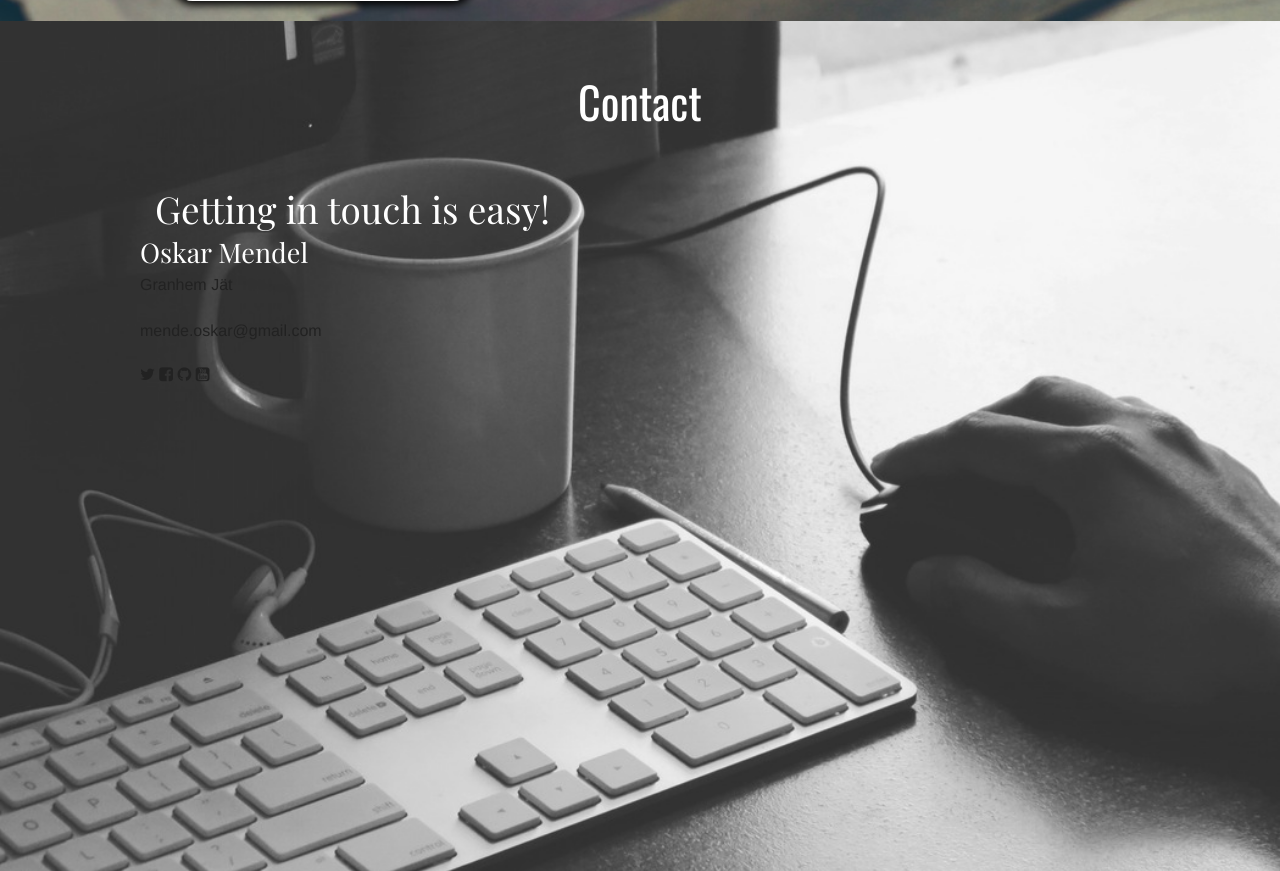
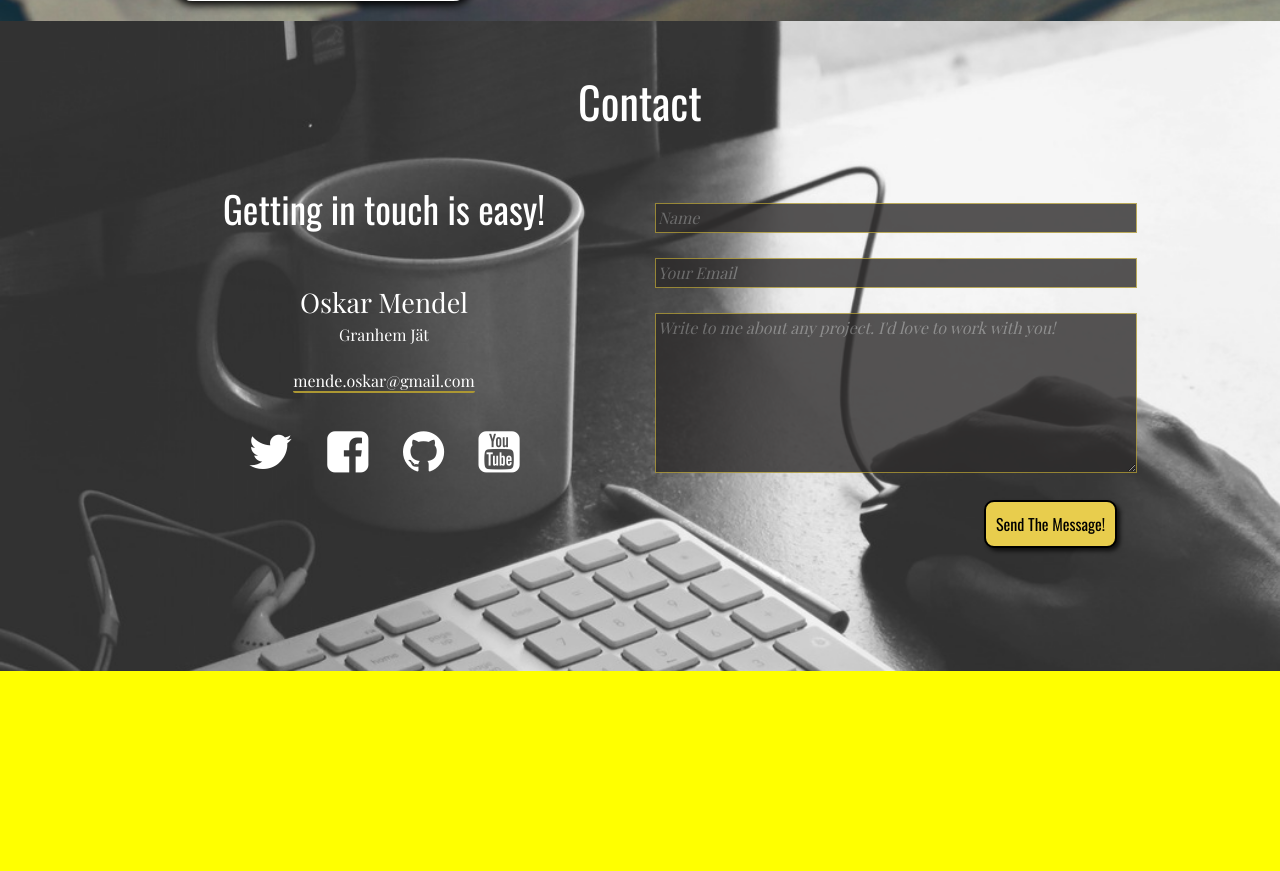
Before and after one commit to Rakso96/oskarmendel.me, a PHP site: page / in a window 1280 px wide. Shown: the part 2589-3460 px from the top of the page. After the commit the page ends 3260 px from the top, so only its background shows below. Run offline with PHP 8.4, Linux system fonts and the light colour scheme; some libraries are stand-ins or nearby versions; some web fonts are replaced.

Commit message:
Finished contact section

```diff
--- a/assets/css/scss/2-Sections/_contact.scss
+++ b/assets/css/scss/2-Sections/_contact.scss
@@ -1,6 +1,6 @@
 .contact{
   width: 100%;
-  height: 850px;
+  height: 650px;
   background-image: url("../img/browse.jpg");
   background-size: cover;
   background-position: top center;
@@ -19,3 +19,114 @@
   color: #FFF;
   padding-bottom: 50px;
 }
+
+.contact h2{
+  text-align: center;
+  font-family: $font-headline;
+  color: #FFF;
+  padding-bottom: 50px;
+}
+
+.contact h3{
+  text-align: center;
+  font-family: $font-stack;
+  color: #FFF;
+}
+
+.contact p{
+  text-align: center;
+  font-family: $font-stack;
+  color: #FFF;
+}
+
+.icon-container{
+  text-align: center;
+}
+
+.contact i{
+  display: inline-block;
+  text-align: center;
+  color: #FFF;
+  font-size: 300%;
+  padding: 15px;
+}
+
+.row u{
+  text-decoration: none;
+  border-bottom: 2px solid $color-theme;
+  border-radius: 2px;
+}
+
+form{
+  padding-top: 20px;
+  width: 100%;
+  margin: auto;
+}
+
+.input-name{
+  width: 100%;
+  height: 30px;
+  margin: 0;
+  border: 1px solid $color-theme;
+  background-color: #2D2B2B;
+  opacity: 0.8;
+  font-family: $font-stack;
+  font-style: italic;
+}
+
+.input-mail{
+  width: 100%;
+  height: 30px;
+  margin: 0;
+  border: 1px solid $color-theme;
+  background-color: #2D2B2B;
+  opacity: 0.8;
+  font-family: $font-stack;
+  font-style: italic;
+
+  }
+
+.form-space{
+  margin-top: 25px;
+}
+
+.input-text{
+  width: 100%;
+  height: 10em;
+  margin: auto;
+  border: 1px solid $color-theme;
+  background-color: #2D2B2B;
+  opacity: 0.8;
+  font-family: $font-stack;
+  font-style: italic;
+}
+
+.input-send{
+  padding: 10px;
+  margin-right: 20px;
+  margin-top: 20px;
+  float: right;
+  text-align: right;
+  background-color: #e8cd4d;
+  color: #000;
+  border-radius: 10px;
+  border: 2px solid #000;
+  font-family: $font-headline;
+  box-shadow: 3px 3px 4px rgba(0, 0, 0, 0.7);
+}
+
+@media screen and (max-width: 1025px){
+  .contact{
+    height: 850px;
+  }
+
+  .contact h2{
+    padding-bottom: 25px;
+  }
+}
+
+@media screen and (max-width: 435px){
+  .contact i{
+    font-size: 180%;
+  }
+}
--- a/index.html
+++ b/index.html
@@ -163,21 +163,36 @@
       <section class="contact">
         <div class="contact-container">
           <h1>Contact</h1>
-          <div class="row">
             <div class="large-6 columns">
               <h2>Getting in touch is easy!</h2>
               <div class="row"><h3>Oskar Mendel</h3></div>
               <div class="row"><p>Granhem Jät</p></div>
-              <div class="row"><p>mende.oskar@gmail.com</p></div>
-              <div class="row">
+              <div class="row"><p><u>mende.oskar@gmail.com</u></p></div>
+              <div class="row icon-container">
                 <i class="fa fa-twitter"></i>
                 <i class="fa fa-facebook-square"></i>
                 <i class="fa fa-github"></i>
                 <i class="fa fa-youtube-square"></i>
               </div>
             </div>
-            <div class="large-6 columns"></div>
-          </div>
+            <div class="large-6 columns">
+              <form action="//formspree.io/mendel.oskar@gmail.com" method="POST">
+                <div class="row">
+                    <input type="text" name="name" placeholder="Name" class="input-name">
+                </div>
+                <div class="row form-space">
+                  <input type="email" name="_replyto" placeholder="Your Email" class="input-mail">
+                </div>
+                <div class="row form-space">
+                  <div class=".large-8.columns">
+                    <textarea name="message" placeholder="Write to me about any project. I'd love to work with you!" class="input-text"></textarea>
+                  </div>
+                </div>
+                <div class="row">
+                  <input type="submit" value="Send The Message!" class="input-send">
+                </div>
+              </form>
+            </div>
         </div>
       </secion>
 
```
Also changed, not shown: assets/css/style.css.
